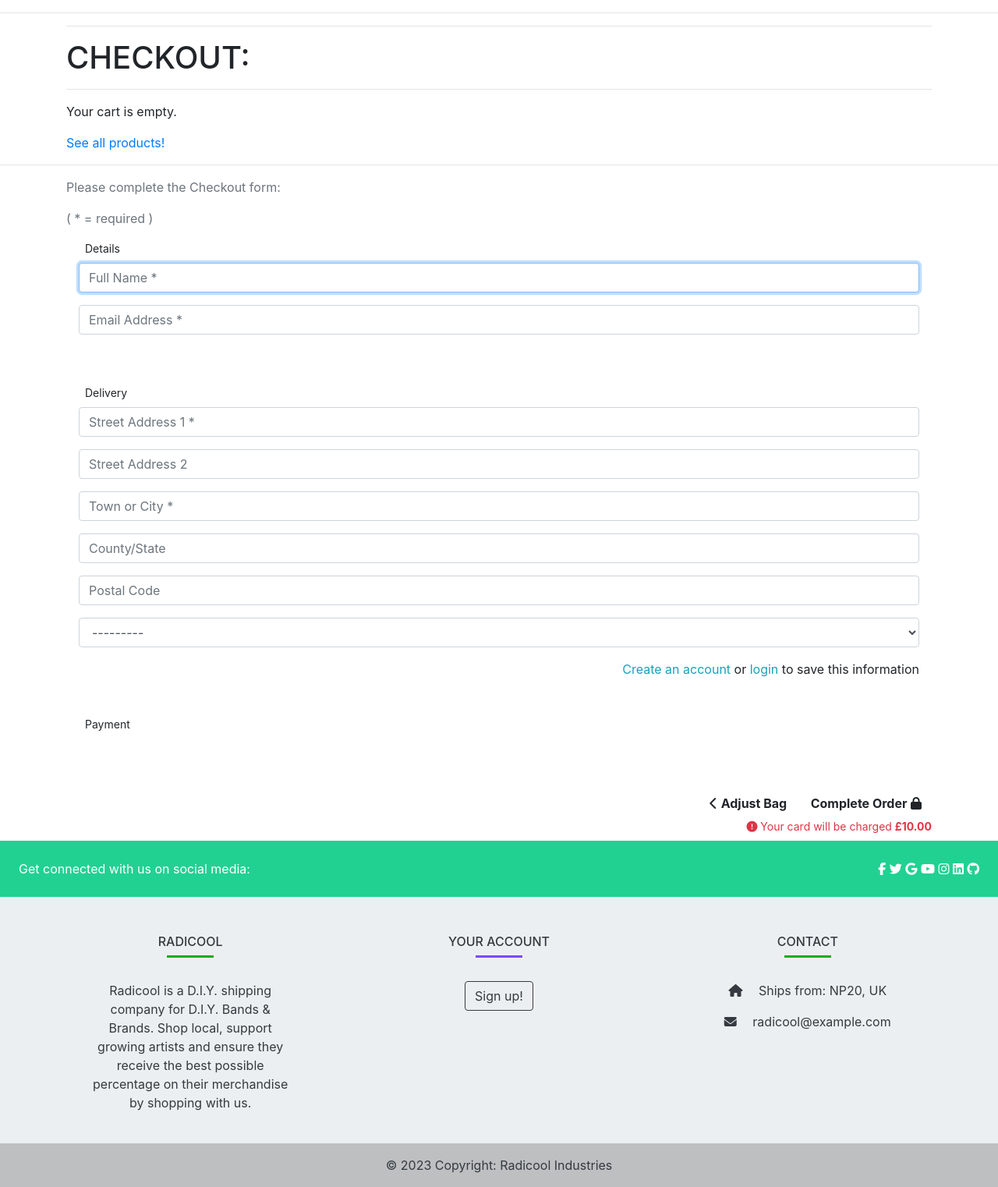
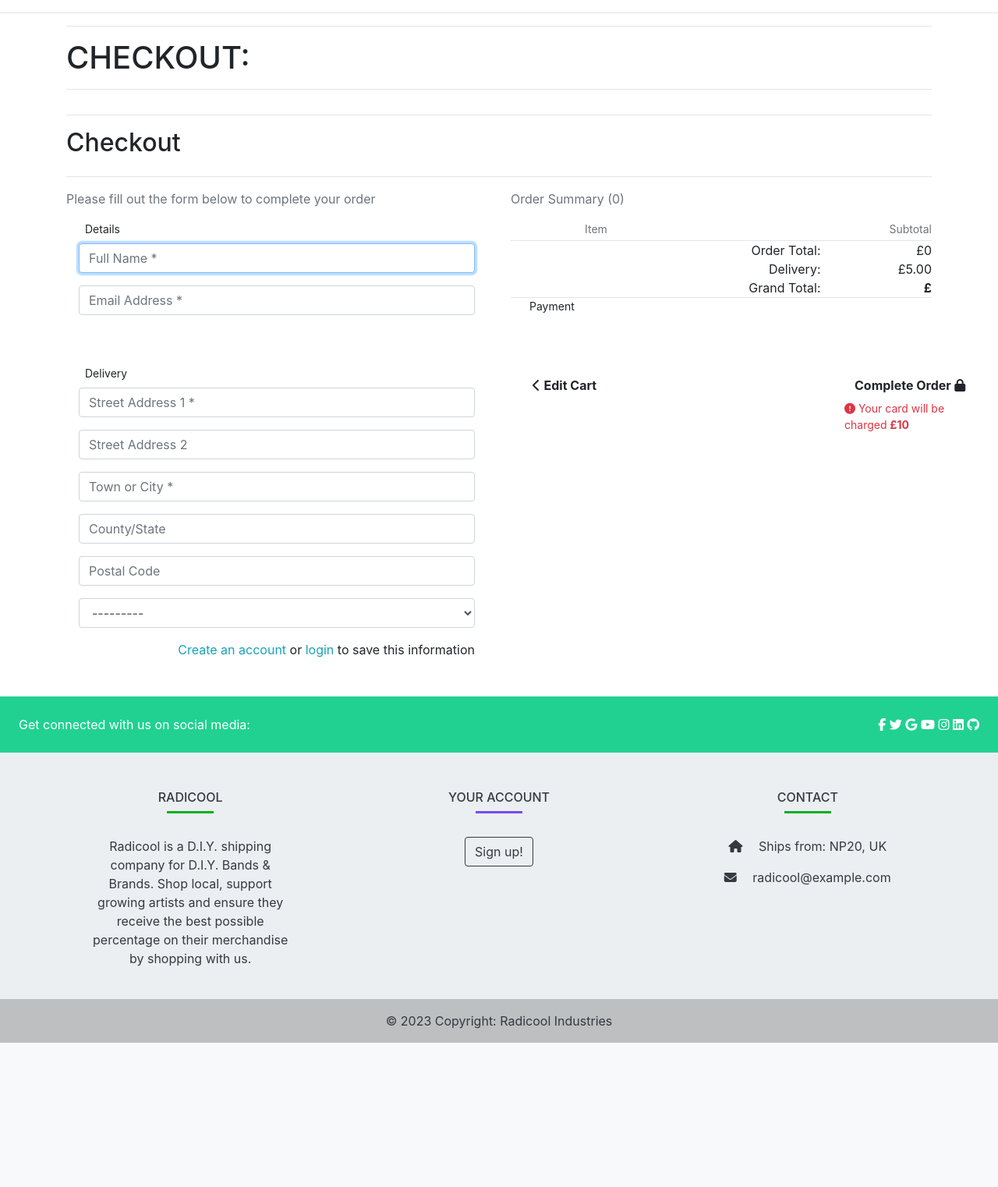
Before and after one commit to Hadokane/CCI_PP4_Radicool_Store, a Django app: template templates/checkout/checkout.html in a window 1280 px wide. Shown: the part 180-1702 px from the top of the page at 78% size. After the commit the page ends 1517 px from the top, so only its background shows below. Run offline with Django 4.2, Linux system fonts and the light colour scheme; tables that the repository leaves empty hold one stand-in row (values such as "Sample post"); the template is opened without the code that fills it: values that come from a table or form of the project are taken from there, most other values are stand-ins (such as "Sample title", 1, 10 or a date in 2020); some libraries are stand-ins or nearby versions.

Commit message:
style(checkout): add bootstrap styling to css page

```diff
--- a/templates/base.html
+++ b/templates/base.html
@@ -62,7 +62,8 @@
                     <li class="nav-item text-center">
                         <a class="nav-link" href="../products">
                             <i class="fa-regular fa-circle-user" style="color: #000000;"></i>
-                            <p>All Products</p></a>
+                            <p>All Products</p>
+                        </a>
                     </li>
 
                     <!-- Collections Dropdown -->
@@ -288,4 +289,5 @@
     </footer>
 
 </body>
+
 </html>
--- a/templates/checkout/checkout.html
+++ b/templates/checkout/checkout.html
@@ -9,94 +9,118 @@
     <hr>
 </div>
 
-<!--Order Display (Shows Cart content)-->
+<!--TEMPLATE-->
 <div class="container">
     <div class="row">
-        <div class="col-12">
-            <!--Uses cart.py to access the sessions total-->
-            <!--Displays all items within session and their data in the cart-->
-            {% with total_qty=cart|length %}
-            <!--If quantity > 0 show the items-->
-            {% if total_qty > 0 %}
-            <!--Loop through items in cart-->
-            {% for item in cart %}
-            <!--Use product information for each item-->
-            {% with product=item.product %}
-            <!--Arrange into tables-->
-            <div data-index="{{ product.id }}" class="product-item table-responsive-rounded">
-                <p>NAME - {{ product.product_name }}</p>
-                <p>PRICE - <span id="itemprice{{product.id}}">{{ product.price }}</span></p>
-                <!--Show size if present on item-->
-                {% if item.size == "XS" or item.size == "S" or item.size == "M" or item.size == "L" or item.size == "XL" or item.size == "XXL" %}
-                <p>SIZE - <span id="item_size{{product.id}}">{{ item.size }}</span></p>
-                {% endif %}
-                <p>QTY - <span id="item_qty{{product.id}}">{{ item.qty }}</span></p>
-                <p>ITEM TOTAL - <span id="itemtotal{{product.id}}">{{ item.total_price }}</span></p>
-
-                <!--Selections-->
-                <!--QTY Select-->
-                <label for="qty">QTY</label>
-                <select id="qty{{product.id}}">
-                    <option selected>{{ item.qty }}</option>
-                    <option disabled>-</option>
-                    <option value="">1</option>
-                    <option value="">2</option>
-                    <option value="">3</option>
-                    <option value="">4</option>
-                    <option value="">5</option>
-                    <option value="">6</option>
-                </select>
-                <!--Size Select | change to "Clothing" when included-->
-                {% if product.category.cat_name == "Vinyl" %}
-                <label for="size">SIZE</label>
-                <select id="size{{product.id}}">
-                    <option selected>{{ item.size }}</option>
-                    <option disabled>-</option>
-                    <option value="XS">XS</option>
-                    <option value="S">S</option>
-                    <option value="M">M</option>
-                    <option value="L">L</option>
-                    <option value="XL">XL</option>
-                    <option value="XXL">XXL</option>
-                </select>
-                {% endif %}
-                <!--Add to Cart-->
-                <button type="button" value="{{ product.id }}" data-index="{{ product.id }}"
-                    class="update-cart btn btn-secondary">Update</button>
-                <button type="button" value="{{ product.id }}" data-index="{{ product.id }}"
-                    class="delete-from-cart btn btn-secondary">Remove</button>
+        <div class="col">
+            <hr>
+            <h2 class="logo-font mb-4">Checkout</h2>
             <hr>
         </div>
-            <hr>
+    </div>
+
+    <div class="row">
+        <div class="col-12 col-lg-6 order-lg-last mb-5">
+            <p class="text-muted">Order Summary
+                {% with total_qty=cart|length %}
+                <!-- Show Total Quantity of items -->
+                {% if total_qty > 0 %}
+                ({{ total_qty }})
+                <!-- Show 0 if cart is empty -->
+                {% else %}
+                (0)
+                {% endif %}
                 {% endwith %}
-            {% endfor %}
+            </p>
             <div class="row">
-
-                <div class="col-12 text-center">
-                    <!--Show full cart subtotal-->
-                    <div class="h6">
-                        Sub Total: £<span id="subtotal">{{ cart.get_total_price }}</span>
+                <div class="col-7 offset-2">
+                    <p class="mb-1 mt-0 small text-muted">Item</p>
+                </div>
+                <div class="col-3 text-right">
+                    <p class="mb-1 mt-0 small text-muted">Subtotal</p>
                 </div>
             </div>
-                {% else %}
-                <p>Your cart is empty.</p>
-                <a href="{% url 'store:products' %}">See all products!</a>
+            {% for item in cart %}
+            <div class="row">
+                <div class="col-2 mb-1">
+                    <a href="">
+                        {% if item.product.image %}
+                        <img class="w-100" src="../media/{{item.product.image}}" alt="{{ item.product.product_name }}">
                         {% endif %}
-                {% endwith %}
+                    </a>
+                </div>
+                <div class="col-7">
+                    <p class="my-0"><strong>{{ item.product.product_name }}</strong></p>
+                    {% if item.size == "XS" or item.size == "S" or item.size == "M" or item.size == "L" or item.size == "XL" or item.size == "XXL" %}
+                    <p class="my-0 small">Size:
+                        {{ item.size }}
+                    </p>
+                    {% endif %}
+                    <p class="my-0 small text-muted">Qty: {{ item.qty }}</p>
+                </div>
+                <div class="col-3 text-right">
+                    <p class="my-0 small text-muted">£{{ item.total_price }}</p>
+                </div>
+            </div>
+            {% endfor %}
+            <hr class="my-0">
+            <div class="row text-black text-right">
+                <div class="col-7 offset-2">
+                    <p class="my-0">Order Total:</p>
+                    <p class="my-0">Delivery:</p>
+                    <p class="my-0">Grand Total:</p>
+                </div>
+                <div class="col-3">
+                    <p class="my-0">£{{ cart.get_total_price }}</p>
+                    <p class="my-0">£5.00</p>
+                    <p class="my-0"><strong>£</strong></p>
+                </div>
+            </div>
+
+            <!-- Payment Section -->
+            <hr class="my-0">
+            <div>
+                <fieldset class="px-3">
+                    <legend class="fieldset-label small text-black px-2 w-auto">Payment</legend>
+                    <!-- A Stripe card element will go here -->
+                    <div class="mb-3" id="card-element"></div>
+                    <!-- Used to display form errors -->
+                    <div class="mb-3 text-danger" id="card-errors" role="alert"></div>
+                    <!-- Pass the client secret to the view so we can get the payment intent id -->
+                    <input type="hidden" value="{{ client_secret }}" name="client_secret">
+                </fieldset>
+
+                <div class="submit-button mt-5 mb-2 d-inline-flex">
+                    <div class="col-6">
+                        <a href="{% url 'cart:cart_summary' %}" class="btn btn-outline-black rounded-0">
+                            <span class="icon">
+                                <i class="fas fa-chevron-left"></i>
+                            </span>
+                            <span class="font-weight-bold">Edit Cart</span>
+                        </a>
+                    </div>
+                    <div class="col-6">
+                    </div>
+                    <div class="col-6">
+                        <button id="submit-button" class="btn btn-black rounded-0">
+                            <span class="font-weight-bold">Complete Order</span>
+                            <span class="icon">
+                                <i class="fas fa-lock"></i>
+                            </span>
+                        </button>
+                        <p class="small text-danger my-0">
+                            <span class="icon">
+                                <i class="fas fa-exclamation-circle"></i>
+                            </span>
+                            <span>Your card will be charged <strong>£{{ grand_total }}</strong></span>
+                        </p>
                     </div>
                 </div>
             </div>
         </div>
-
-    <hr>
-
-<!--Crispy Form Formatted Checkout Section-->
-<div class="container">
-    <div class="row">
-        <div class="col-12">
-            <p class="text-muted">Please complete the Checkout form: </p>
-            <p class="text-muted">( * = required )</p>
-            <form action="{% url 'checkout:checkout' %}" method="POST" id="payment-form">
+        <div class="col-12 col-lg-6">
+            <p class="text-muted">Please fill out the form below to complete your order</p>
+            <form action="" method="POST" id="payment-form">
                 {% csrf_token %}
                 <fieldset class="rounded px-3 mb-5">
                     <legend class="fieldset-label small text-black px-2 w-auto">Details</legend>
@@ -113,47 +137,20 @@
                     {{ order_form.country | as_crispy_field }}
                     <div class="form-check form-check-inline float-right mr-0">
                         {% if user.is_authenticated %}
-                            <label class="form-check-label" for="id-save-info">Save this delivery information to my profile</label>
-                            <input class="form-check-input ml-2 mr-0" type="checkbox" id="id-save-info" name="save-info" checked>
+                        <label class="form-check-label" for="id-save-info">Save this delivery information to my
+                            profile</label>
+                        <input class="form-check-input ml-2 mr-0" type="checkbox" id="id-save-info" name="save-info"
+                            checked>
                         {% else %}
                         <label class="form-check-label" for="id-save-info">
-                                <a class="text-info" href="{% url 'account_signup' %}">Create an account</a> or
-                                <a class="text-info" href="{% url 'account_login' %}">login</a> to save this information
+                            <a class="text-info" href="">Create an account</a> or
+                            <a class="text-info" href="">login</a> to save this information
                         </label>
                         {% endif %}
                     </div>
                 </fieldset>
-                <fieldset class="px-3">
-                    <legend class="fieldset-label small text-black px-2 w-auto">Payment</legend>
-                    <!-- A Stripe card element will go here -->
-                    <div class="mb-3" id="card-element"></div>
-                    <!-- Used to display form errors -->
-                    <div class="mb-3 text-danger" id="card-errors" role="alert"></div>
-                    <!-- Pass the client secret to the view so we can get the payment intent id -->
-                    <input type="hidden" value="{{ client_secret }}" name="client_secret">
-                </fieldset>
-                <div class="submit-button text-right mt-5 mb-2">
-                    <a href="" class="btn btn-outline-black rounded-0">
-                        <span class="icon">
-                            <i class="fas fa-chevron-left"></i>
-                        </span>
-                        <span class="font-weight-bold">Adjust Bag</span>
-                    </a>
-                    <button id="submit-button" class="btn btn-black rounded-0">
-                        <span class="font-weight-bold">Complete Order</span>
-                        <span class="icon">
-                            <i class="fas fa-lock"></i>
-                        </span>
-                    </button>
-                    <p class="small text-danger my-0">
-                        <span class="icon">
-                            <i class="fas fa-exclamation-circle"></i>
-                        </span>
-                        <span>Your card will be charged <strong>£{{ grand_total|floatformat:2 }}</strong></span>
-                    </p>
+            </form>
         </div>
     </div>
 </div>
-</div>
-
 {% endblock %}
```
Lines whose indentation alone changed are shown as unchanged.
